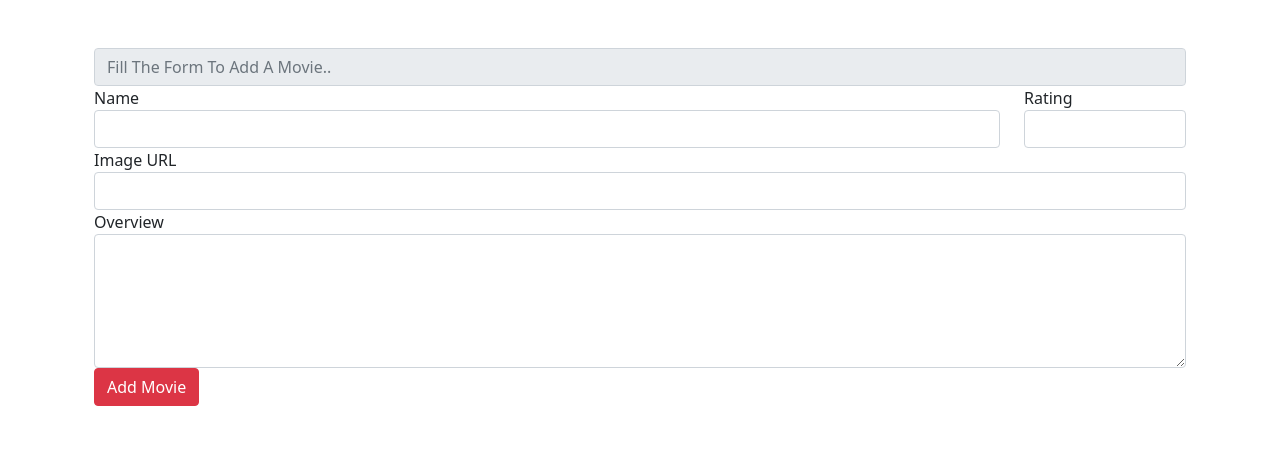
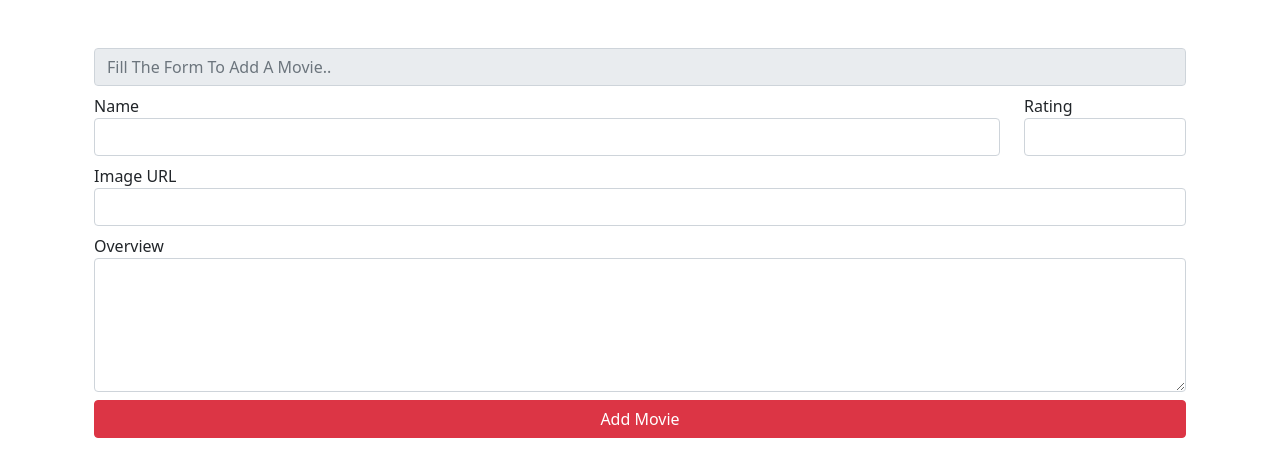
Before and after one commit to busraozata/my-movies-react, a React (Create React App) app: page /add in a window 1280 px wide. Shown: the top 476 px of the page. Built offline with nearby package versions, Linux system fonts and the light colour scheme; no server answers.

Commit message:
thursday

```diff
--- a/package.json
+++ b/package.json
@@ -9,6 +9,7 @@
     "axios": "^0.27.2",
     "bootstrap": "^5.1.3",
     "dotenv": "^16.0.0",
+    "form-serialize": "^0.7.2",
     "json-server": "^0.17.0",
     "react": "^18.0.0",
     "react-dom": "^18.0.0",
--- a/src/components/AddMovie.js
+++ b/src/components/AddMovie.js
@@ -1,12 +1,20 @@
 import React from "react";
+import serialize from "form-serialize";
 
 class AddMovie extends React.Component {
+
+    handleFormSubmit = (e) => {
+        e.preventDefault(); //Var olan fonksiyonu kullanmamızı önlüyor. Yani sayfanın yenilenmesi önleniyor.
+        const newMovie = serialize(e.target, { hash: true });
+        console.log(newMovie, 'newMovie');
+        this.props.onAddMovie(newMovie);
+    }
     render() {
         return (
             <div className="container">
-                <form className="mt-5">
-                    <input className="form-control" id="disabledInput" type="text" placeholder="Fill The Form To Add A Movie.." disabled />
-                    <div className="row">
+                <form className="mt-5" onSubmit={this.handleFormSubmit}>
+                    <input className="form-control mb-2" id="disabledInput" type="text" placeholder="Fill The Form To Add A Movie.." disabled />
+                    <div className="row  mb-2">
                         <div className="form-group col-md-10">
                             <label htmlFor="inputName">Name</label>
                             <input type="text"
@@ -21,7 +29,7 @@ class AddMovie extends React.Component {
                                 name="rating" />
                         </div>
                     </div>
-                    <div className="form-row">
+                    <div className="form-row mb-2">
                         <div className="form-group col-md-12">
                             <label htmlFor="inputImage">Image URL</label>
                             <input
@@ -30,7 +38,7 @@ class AddMovie extends React.Component {
                                 name="imageURL" />
                         </div>
                     </div>
-                    <div className="form-row">
+                    <div className="form-row mb-2">
                         <div className="form-group col-md-12">
                             <label htmlFor="overviewTextarea">Overview</label>
                             <textarea
@@ -38,7 +46,7 @@ class AddMovie extends React.Component {
                                 name="overview" rows="5"></textarea>
                         </div>
                     </div>
-                    <input type="submit" className="btn btn-danger btn-block" value="Add Movie" />
+                    <input type="submit" className="btn btn-danger btn-block w-100" value="Add Movie" />
                 </form>
             </div>
         )
--- a/src/components/App.js
+++ b/src/components/App.js
@@ -10,63 +10,10 @@ require('dotenv').config()
 console.log(process.env.REACT_APP_API_KEY);
 class App extends React.Component {
 
-    state = { //nesne(object)
-        /*  movies: [ //Array(proporty)
-             {
-                 "name": "The Matrix 3",
-                 "rating": "8.1",
-                 "overview": "Set in the 22nd century, The Matrix tells the story of a computer hacker who joins a group of underground insurgents fighting the vast and powerful computers who now rule the earth.",
-                 "imageURL": "https://image.tmdb.org/t/p/w600_and_h900_bestv2/dXNAPwY7VrqMAo51EKhhCJfaGb5.jpg",
-                 "id": 7
-             },
-             {
-                 "name": "The Matrix Reloaded",
-                 "rating": "6.9",
-                 "imageURL": "https://image.tmdb.org/t/p/w600_and_h900_bestv2/jBegA6V243J6HUnpcOILsRvBnGb.jpg",
-                 "overview": "Six months after the events depicted in The Matrix, Neo has proved to be a good omen for the free humans, as more and more humans are being freed from the matrix and brought to Zion, the one and only stronghold of the Resistance. Neo himself has discovered his superpowers including super speed, ability to see the codes of the things inside the matrix and a certain degree of pre-cognition.",
-                 "id": 8
-             },
-             {
-                 "name": "Saw 3D",
-                 "rating": "7.5",
-                 "overview": "SAW legacy, a group of Jigsaw survivors gathers to seek the support of self-help guru and fellow survivor Bobby Dagen, a man whose own dark secrets unleash a new wave of terror.",
-                 "imageURL": "https://image.tmdb.org/t/p/w600_and_h900_bestv2/qHCZ6LjtmqWDfXXN28TlIC9OppK.jpg",
-                 "id": 11
-             },
-             {
-                 "name": "Blitz 007",
-                 "rating": "11",
-                 "overview": "A tough, renegade cop with a gay sidekick is dispatched to take down a serial killer who has been targeting police officers. AÇIKLAMA AÇIKLAMA",
-                 "imageURL": "https://image.tmdb.org/t/p/w600_and_h900_bestv2/qCPMjT8Ld8tvs1zs7LY2jpKlRIK.jpg",
-                 "id": 12
-             },
-             {
-                 "name": "Hostage",
-                 "rating": "6.3",
-                 "imageURL": "https://image.tmdb.org/t/p/w600_and_h900_bestv2/4hne3v6jN4MlCnhSkxOW7YspJhr.jpg",
-                 "overview": "When a mafia accountant is taken hostage on his beat, a police officer – wracked by guilt from a prior stint as a negotiator – must negotiate the standoff, even as his own family is held captive by the mob.",
-                 "id": 13
-             }
-         ], */
-
+    state = {
         movies: [],
         searchQuery: ""
     }
-    //FETCH
-    /*
-        async componentDidMount() {
-            //UI componentleri dom'da yerini aldıktan sonra hemen çalışır. HTTP isteklerini burada yaparız
-            const baseURL = "http://localhost:3000/movies";
-            const response = await fetch(baseURL);
-             Fetch API, tıpkı Ajax gibi veri alma, veri gönderme işlemlerinde
-            kullanılan asenkron bir yapıdır. Fetch ile yapılan işlemler bize resolved,
-            rejected şeklinde yani promise yapısı ile döndüğü için fetch kullanımını daha
-            iyi anlayabilmek için promise yapısını bilmemiz gerekir.
-            console.log(response);
-            const data = await response.json();
-            console.log(data);
-            this.setState({movies:data})
-        } */
 
     //AXIOS
     async componentDidMount() {
@@ -75,49 +22,6 @@ class App extends React.Component {
         console.log(response);
         this.setState({ movies: response.data })
     }
-
-    /*  deleteMovie = (movie) => {
-         const newMovieList = this.state.movies.filter(
-             m => m.id !== movie.id
-         );
-
-         /*  this.setState ({
-              movies:newMovieList
-          })
-
-         this.setState(state => ({
-             //Var olan state'i güncelliyoruz
-             movies: newMovieList
-         }));
-     } */
-
-    //FETCH API
-    /*   deleteMovie = async (movie) => {
-          const baseURL = `http://localhost:3000/movies/${movie.id}`;
-          await fetch(baseURL,{
-              method: "DELETE"
-          })
-          const newMovieList = this.state.movies.filter(
-              m => m.id !== movie.id
-          );
-
-          this.setState(state => ({
-              //Var olan state'i güncelliyoruz
-              movies: newMovieList
-          }));
-      }  */
-
-
-    /*     //API
-
-        async componentDidMount() {
-
-            const response = await axios.get(`https://api.themoviedb.org/3/list/8200984?api_key=${process.env.REACT_APP_API_KEY}&language=en-US`);
-            console.log(response.data.items);
-            this.setState({ movies: response.data.items })
-        } */
-
-
 
     //AXIOS
 
@@ -141,6 +45,13 @@ class App extends React.Component {
     searchMovie = (event) => {
         //console.log(event.target.value);
         this.setState({ searchQuery: event.target.value })
+    }
+
+    addMovie = async (movie) => {
+        await axios.post(`http://localhost:3000/movies/`, movie)
+        this.setState(state => ({
+            movies: state.movies.concat([movie])
+        }))
     }
 
     render() {
@@ -171,7 +82,12 @@ class App extends React.Component {
                         </React.Fragment>
                     }
                     />
-                    <Route path="/add" element={<AddMovie />} />
+                    <Route path="/add" element={
+
+                        <AddMovie onAddMovie={(movie) => { this.addMovie(movie) }} />
+
+                    } >
+                    </Route>
                 </Routes>
             </div>
 
--- a/src/components/SearchBar.js
+++ b/src/components/SearchBar.js
@@ -1,4 +1,5 @@
 import React from "react";
+import { Link } from 'react-router-dom';
 
 class SearchBar extends React.Component {
     /* state = {
@@ -21,12 +22,12 @@ class SearchBar extends React.Component {
                            /*  value={this.state.searchQuery} */ />
                         </div>
                         <div className="col-lg-2"  style={{ textAlign:'end' }}>
-                            <button
+                            <Link
                                 type="button"
                                 className="btn btn-md btn-danger"
-
+                                to="/add"
                                 >Add Movie
-                            </button>
+                            </Link>
                         </div>
                     </div>
                 </div>
```
Also changed, not shown: src/api/movies.json (+7 -0 lines), 2 other files (tests, documents, lock files or other folders).
